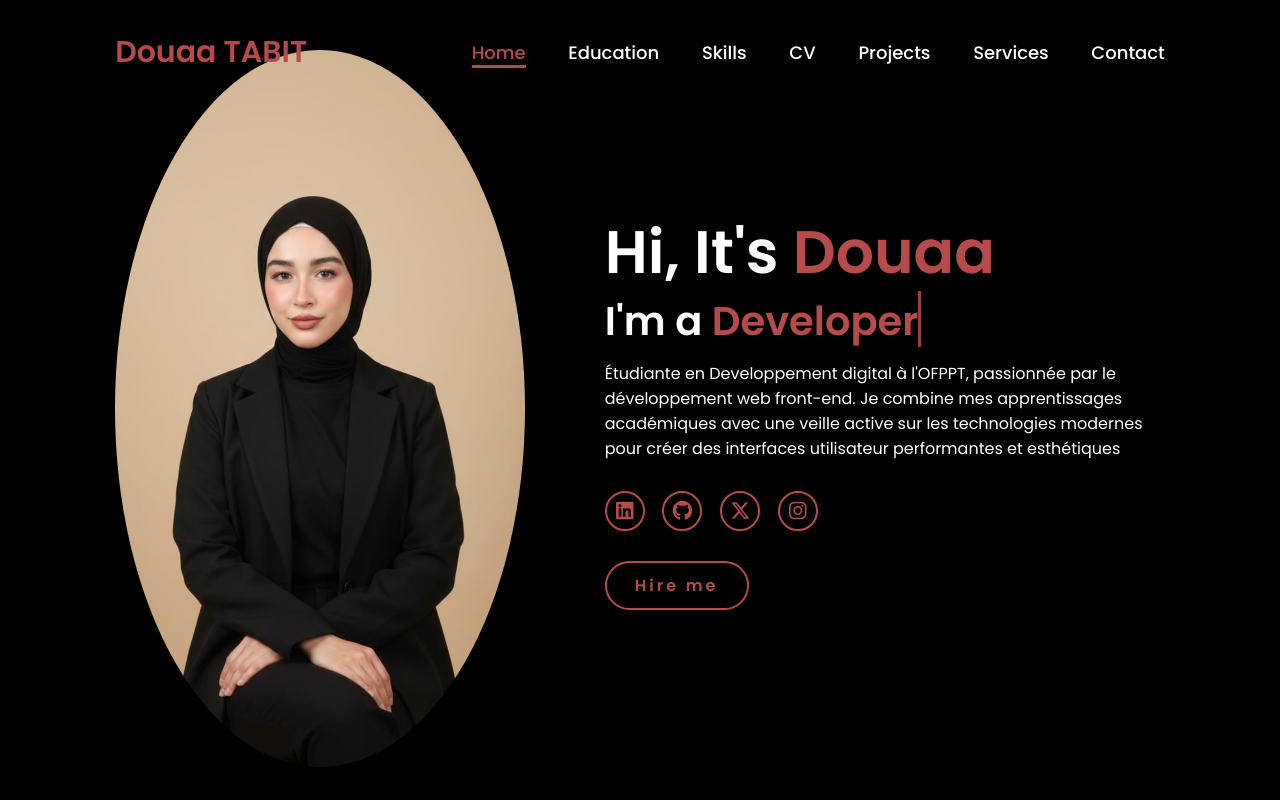
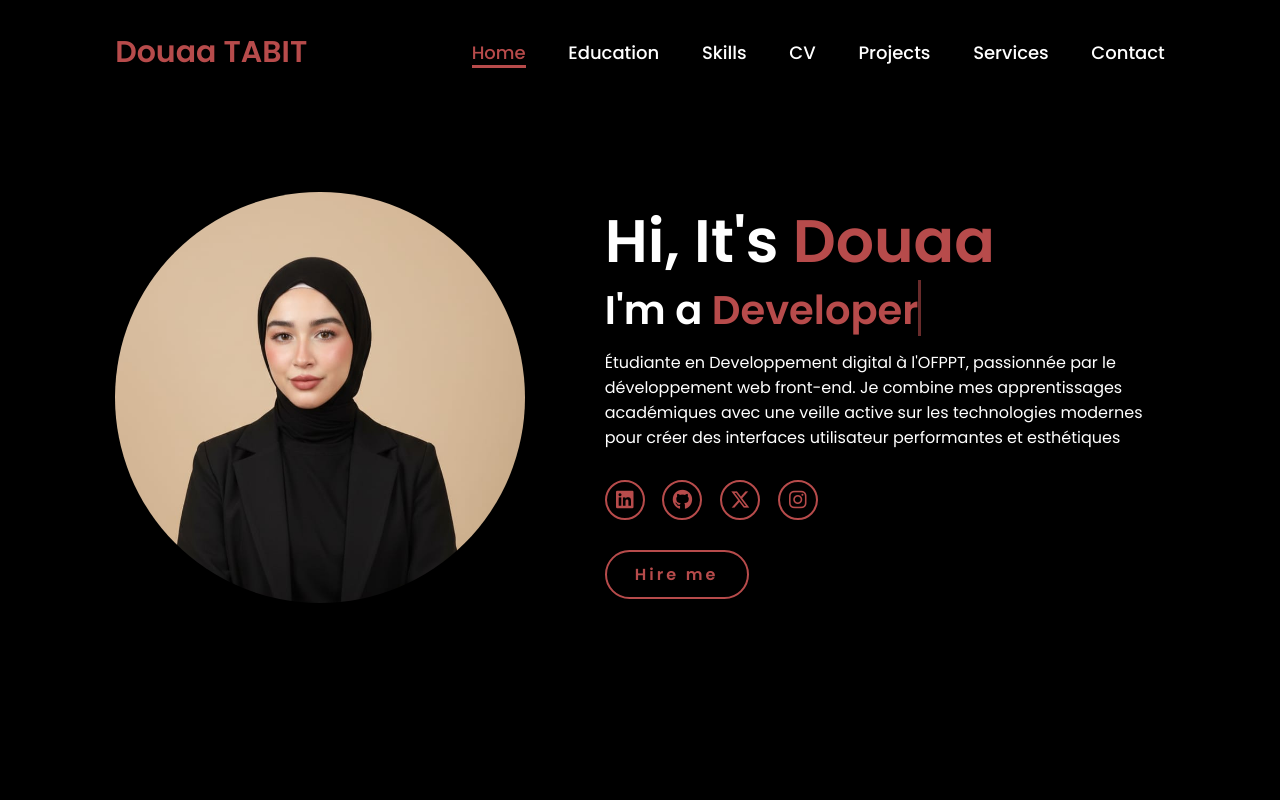
Before and after one commit to DouaaTabit/portfolio, a plain HTML site: page index.html in a window 1280 px wide. Shown: the top 800 px of the page. Drawn offline with Linux system fonts and the light colour scheme.

Commit message:
Update index.html

```diff
--- a/index.html
+++ b/index.html
@@ -30,7 +30,7 @@
     </header>
     <section class="home" id="home">
         <div class="home-img">
-            <img src="img-cv.jpg" alt="">
+            <img src="img-cv1.jpg" alt="">
         </div>
         <div class="home-content">
             <h1>Hi, It's <span>Douaa</span></h1>
@@ -213,7 +213,7 @@
 
     <div class="cv-container">
         <div class="cv-preview">
-            <img src="img-cv.jpg" alt="CV Preview">
+            <img src="img-cv1.jpg" alt="CV Preview">
         </div>
 
         <div class="cv-info">
```
